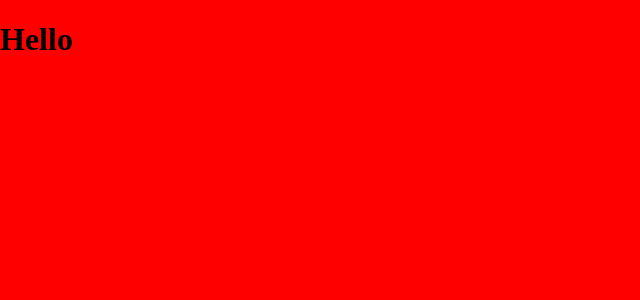
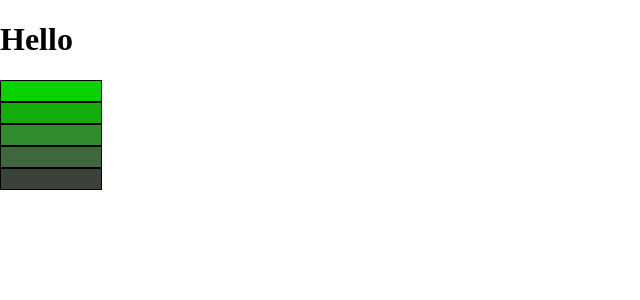
Before and after one commit to darida12321/DRP, a React (Create React App) app: page / in a window 1280 px wide. Shown: the top 300 px of the page, without its empty margins (0-640 px from the left). Built offline with nearby package versions, Linux system fonts and the light colour scheme.

Commit message:
Add color scheme to the css file

```diff
--- a/src/App.js
+++ b/src/App.js
@@ -1,7 +1,15 @@
+import React from 'react';
 
 function App() {
   return (
-    <h1>Hello</h1>
+    <div>
+      <h1>Hello</h1>
+      <div className="g0 box"></div>
+      <div className="g1 box"></div>
+      <div className="g2 box"></div>
+      <div className="g3 box"></div>
+      <div className="g4 box"></div>
+    </div>
   );
 }
 
--- a/src/style.css
+++ b/src/style.css
@@ -1,5 +1,42 @@
+:root {
+    --blue-0: #0646AD;
+    --blue-1: #15448E;
+    --blue-2: #2C4770;
+    --blue-3: #354153;
+    --blue-4: #303236;
+
+    --red-0: #FD0006;
+    --red-1: #D50D12;
+    --red-2: #A8383B;
+    --red-3: #7C4B4C;
+    --red-4: #504647;
+
+    --green-0: #0AD100;
+    --green-1: #13AE0B;
+    --green-2: #328A2E;
+    --green-3: #3F663D;
+    --green-4: #3A4239;
+
+    --yellow-0: #FFA200;
+    --yellow-1: #D68D0D;
+    --yellow-2: #AA8139;
+    --yellow-3: #7E6C4C;
+    --yellow-4: #514D47;
+}
+
 html, body {
     margin: 0;
     padding: 0;
-    background: red;
 }
+
+.box {
+    width: 100px;
+    height: 20px;
+    border: 1px solid black;
+}
+
+.g0 { background: var(--green-0); }
+.g1 { background: var(--green-1); }
+.g2 { background: var(--green-2); }
+.g3 { background: var(--green-3); }
+.g4 { background: var(--green-4); }
```
